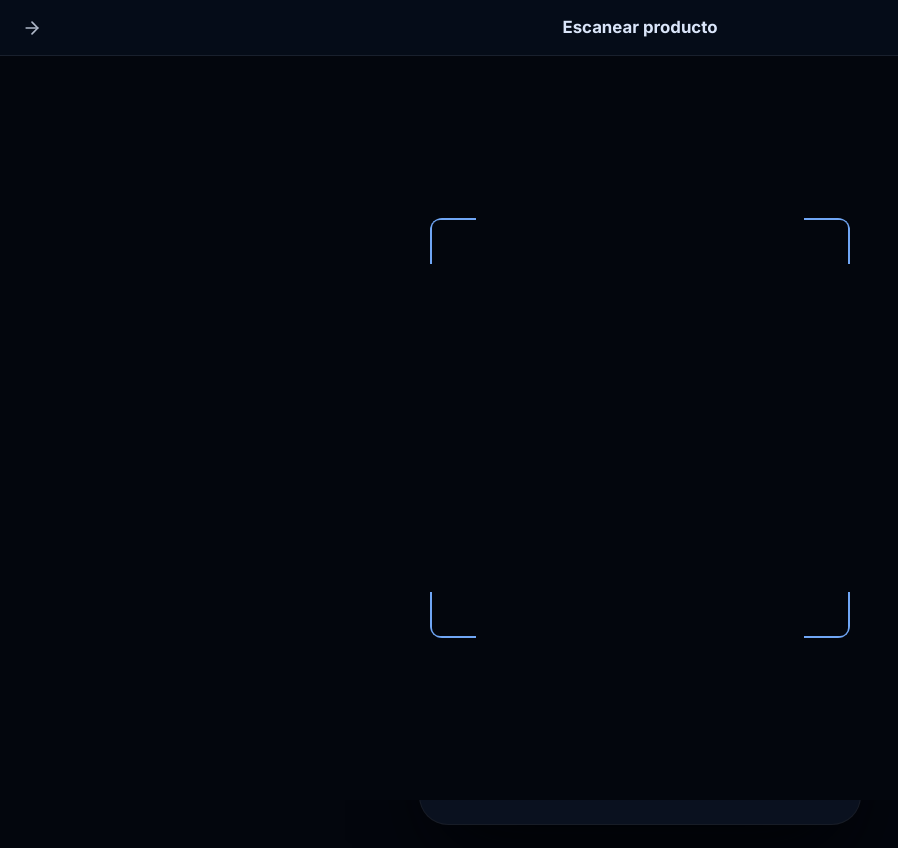
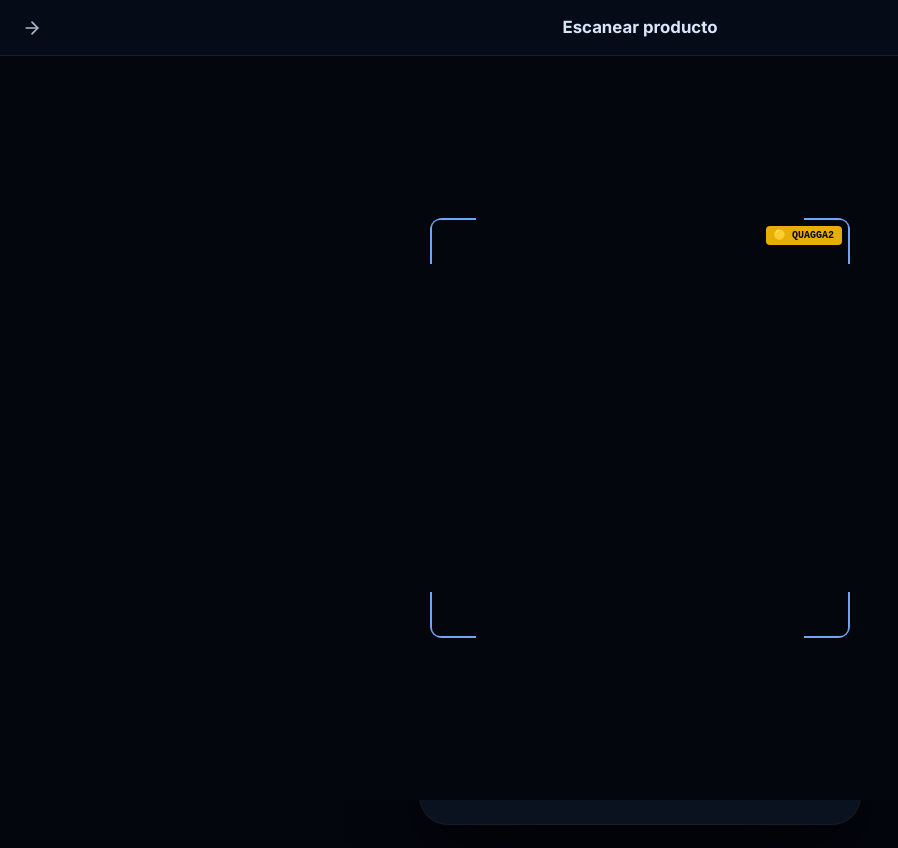
Before and after one commit to enrrutador/pwa-escaner-1.2, a Next.js app: page /scanner in a window 1280 px wide. Shown: the whole page, without its empty margins (0-898 px from the left). Built offline with nearby package versions, Linux system fonts and the light colour scheme; no server answers.

Commit message:
debug: indicador visual modo scanner (NATIVO/QUAGGA2) + LG K40S detection fix

```diff
--- a/src/components/scanner/BarcodeScanner.tsx
+++ b/src/components/scanner/BarcodeScanner.tsx
@@ -306,6 +306,16 @@ const BarcodeScanner = forwardRef<BarcodeScannerHandle, BarcodeScannerProps>(
             <span>Alineá el código de barras dentro del marco</span>
           </div>
         )}
+        {lowEnd && (
+          <div style={{
+            position: 'absolute', top: 8, right: 8, zIndex: 10,
+            background: 'rgba(255,193,7,0.9)', color: '#000',
+            padding: '2px 8px', borderRadius: 4, fontSize: '10px',
+            fontFamily: 'monospace', fontWeight: 600
+          }}>
+            {useNative ? '🟢 NATIVO' : '🟡 QUAGGA2'}
+          </div>
+        )}
       </div>
     );
 
```
